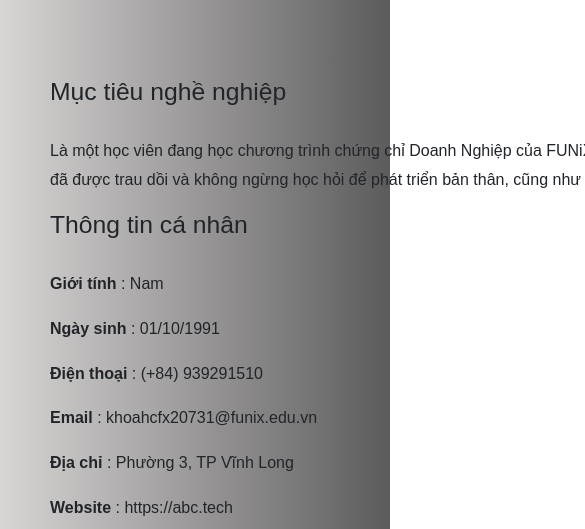
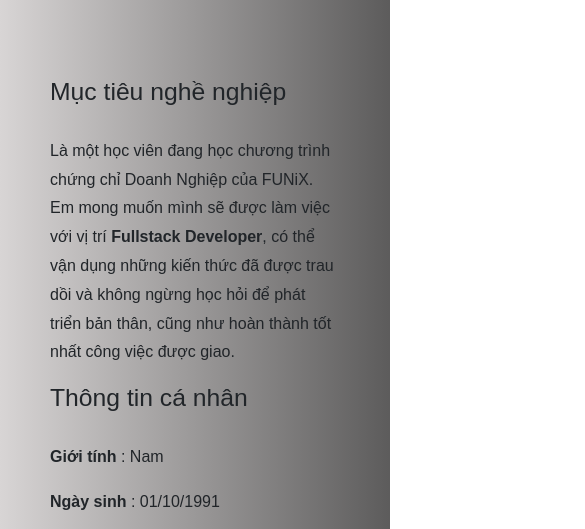
Before and after one commit to khoahochan/khoa.hochan, a plain HTML site: page index.html in a window 390 px wide. Shown: the part 700-1229 px from the top of the page, 585 px wide, since content can reach past the window. Drawn offline with nearby package versions, Linux system fonts and the light colour scheme.

Commit message:
Update mobile.css

```diff
--- a/css/mobile.css
+++ b/css/mobile.css
@@ -1,6 +1,11 @@
 @media (max-width: 768px) {
   /* No avatar */
-
+  section > .container {
+    width: auto;
+    margin: auto;
+    display: block;
+    padding: 30px 50px;
+  }
   .avatar-img {
     display: none;
   }
```
